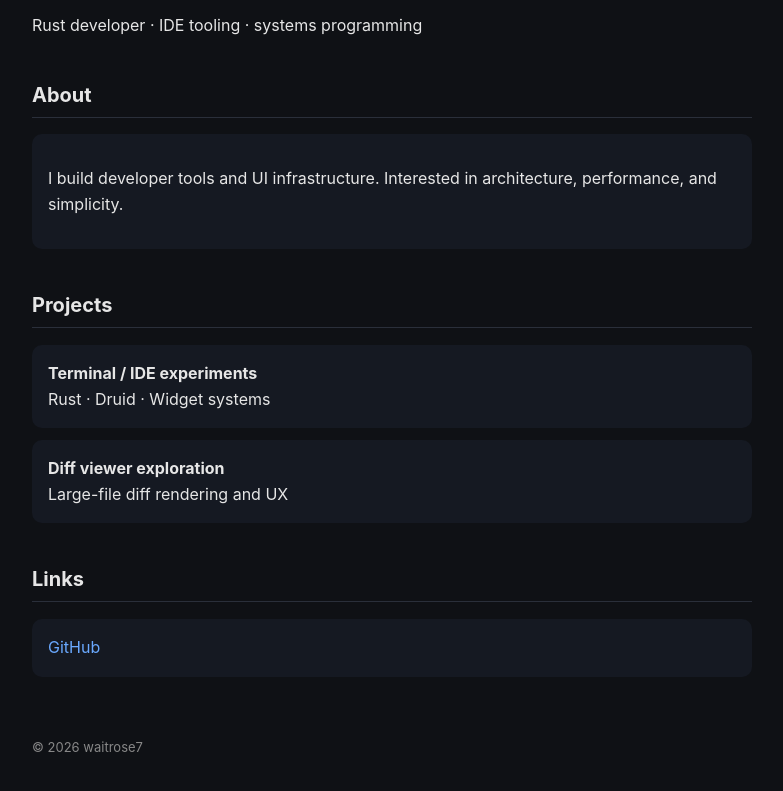
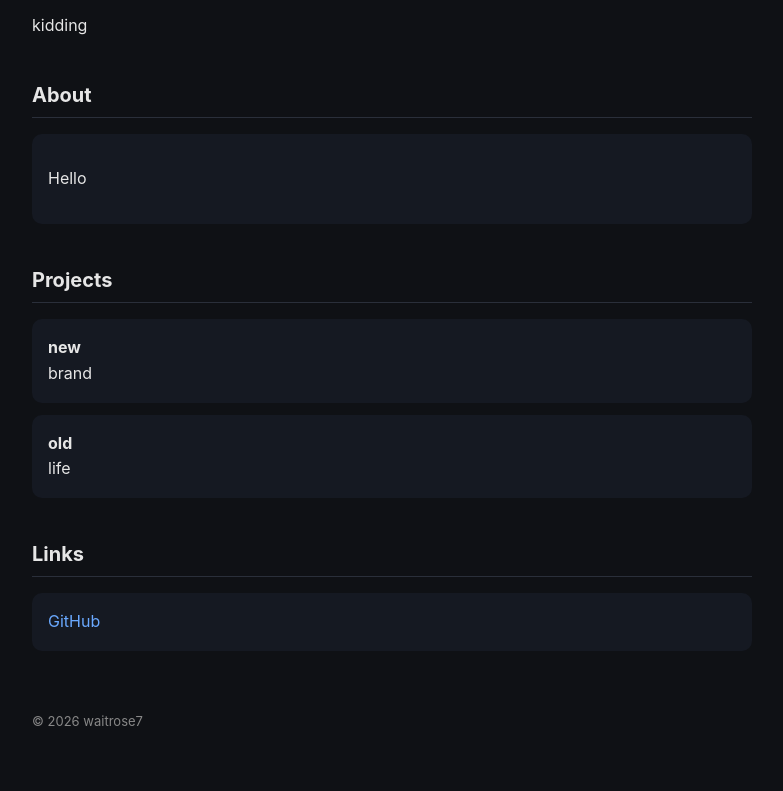
Before and after one commit to waitrose7/waitrose7.github.io, a plain HTML site: page index.html in a window 1280 px wide. Shown: the part 147-938 px from the top of the page, without its empty margins (248-1031 px from the left). Drawn offline with Linux system fonts and the light colour scheme.

Commit message:
Update index.html

```diff
--- a/index.html
+++ b/index.html
@@ -2,7 +2,7 @@
 <html lang="en">
 <head>
   <meta charset="UTF-8">
-  <title>waitrose7</title>
+  <title>honghong</title>
 
   <style>
     body {
@@ -60,27 +60,26 @@
   <div class="container">
     <h1>waitrose7</h1>
     <p>
-      Rust developer · IDE tooling · systems programming
+      kidding
     </p>
 
     <h2>About</h2>
     <div class="card">
       <p>
-        I build developer tools and UI infrastructure.
-        Interested in architecture, performance, and simplicity.
+        Hello
       </p>
     </div>
 
     <h2>Projects</h2>
 
     <div class="card">
-      <b>Terminal / IDE experiments</b><br>
-      Rust · Druid · Widget systems
+      <b>new</b><br>
+      brand
     </div>
 
     <div class="card">
-      <b>Diff viewer exploration</b><br>
-      Large-file diff rendering and UX
+      <b>old</b><br>
+      life
     </div>
 
     <h2>Links</h2>
```
